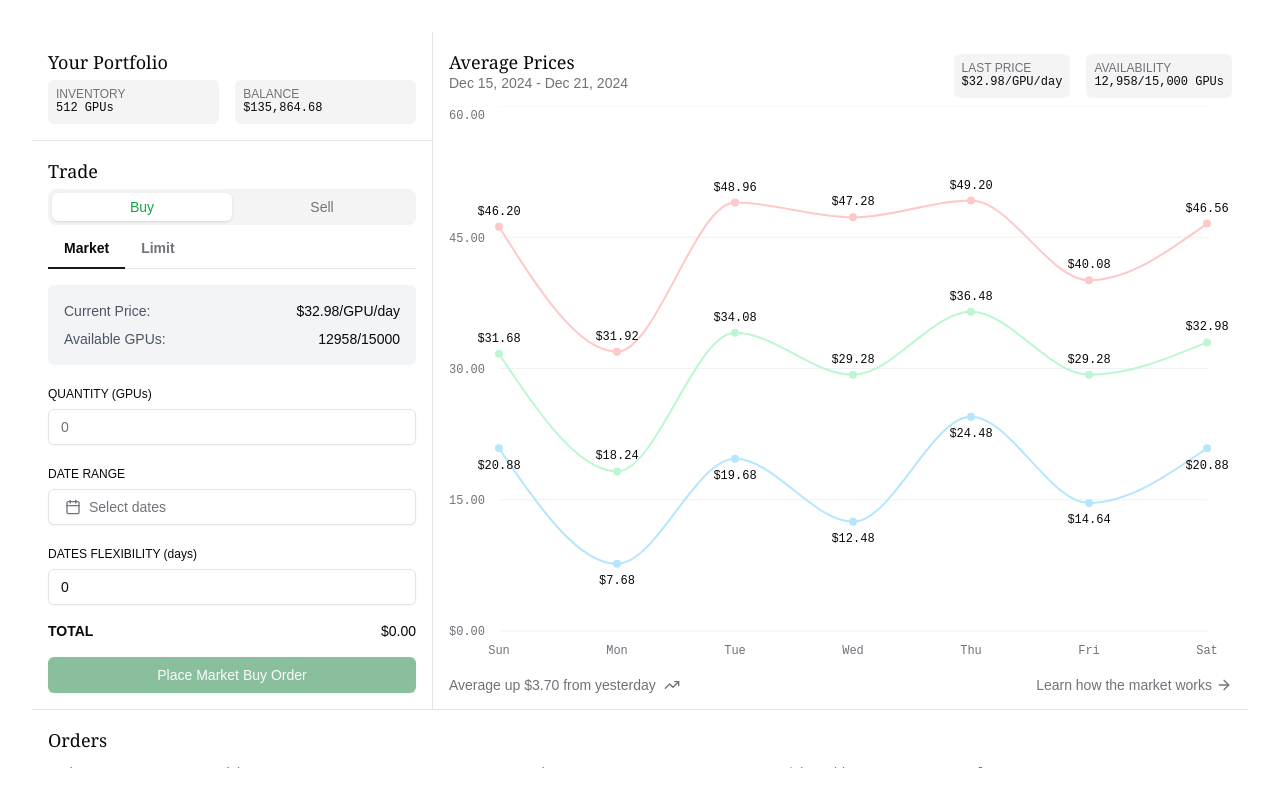
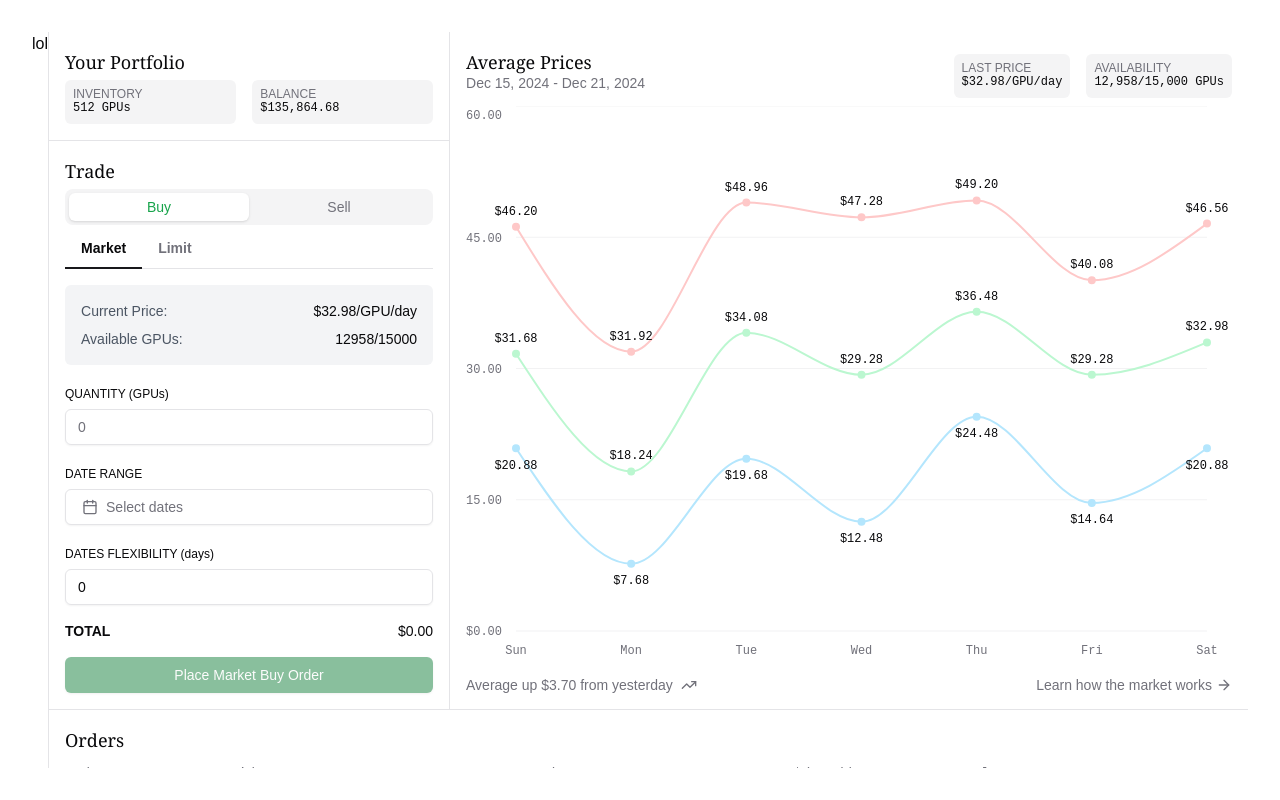
Before and after one commit to darzyx/gpu-auction-house, a Next.js app: page / in a window 1280 px wide. Built offline with nearby package versions, Linux system fonts and the light colour scheme.

Commit message:
Add space for potential sidebar

```diff
--- a/src/app/page.tsx
+++ b/src/app/page.tsx
@@ -8,7 +8,10 @@ import { Separator } from "@/components/ui/separator";
 
 export default function Home() {
     return (
-        <div className="w-full h-full max-w-7xl p-8 grid grid-rows-[auto_auto_1fr]">
+        <div className="w-full h-screen max-w-7xl p-8 grid grid-cols-[auto_auto_1fr]">
+            <div>lol</div>
+            <Separator orientation="vertical" />
+            <div className="grid grid-rows-[auto_auto_1fr] h-full">
                 <div className="w-full grid grid-cols-[400px_auto_3fr]">
                     <div>
                         <div className="p-4">
@@ -27,8 +30,11 @@ export default function Home() {
                     </div>
                 </div>
                 <Separator />
-            <div className="py-4 px-2 overflow-y-scroll">
+                <div className="relative h-full">
+                    <div className="absolute inset-0 py-4 px-2 overflow-auto">
                         <Orders data={ordersData} columns={ordersColumns} />
+                    </div>
+                </div>
             </div>
         </div>
     );
```
Lines whose indentation alone changed are shown as unchanged.
